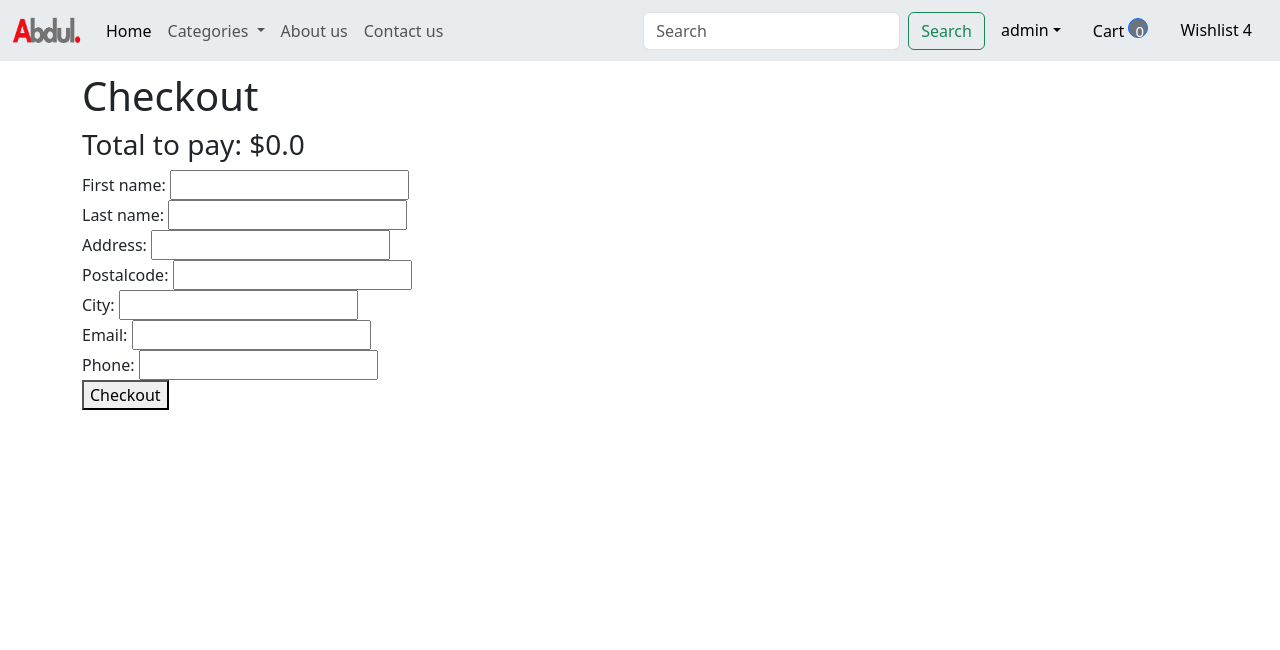
After one commit to zakus2023/cbn-django-ecommerce, a Django app: page /cart/checkout/ in a window 1280 px wide. The commit adds this page. Shown: the top 650 px of the page. Run offline with Django 5.2, Linux system fonts and the light colour scheme; a user stored in the database is signed in; data that the repository does not hold is empty.

Commit message:
up to created order

```diff
--- a/abdulprj/settings.py
+++ b/abdulprj/settings.py
@@ -29,6 +29,7 @@ ALLOWED_HOSTS = []
 
 CART_SESSION_ID = 'cart'
 SESSION_COOKIE_AGE = 86400
+LOGIN_URL = 'login'
 
 LOGOUT_REDIRECT_URL ='frontpage'
 LOGIN_REDIRECT_URL ='myaccount'
@@ -70,6 +71,7 @@ TEMPLATES = [
                 'django.template.context_processors.request',
                 'django.contrib.auth.context_processors.auth',
                 'django.contrib.messages.context_processors.messages',
+                'products.context_processors.cart_total_items',
             ],
         },
     },
--- a/frontpage/templates/frontpage/base.html
+++ b/frontpage/templates/frontpage/base.html
@@ -10,8 +10,6 @@
 
     <!-- This is copied from bootstrap cdn page -->
 
-
-
     <link
       href="https://cdn.jsdelivr.net/npm/bootstrap@5.3.3/dist/css/bootstrap.min.css"
       rel="stylesheet"
@@ -22,7 +20,6 @@
     <link rel="stylesheet" href="{% static 'app/css/owl.carousel.min.css' %}" />
     <link rel="stylesheet" href="{% static 'app/css/all.min.css' %}" />
     <link rel="stylesheet" href="{% static 'app/css/style.css' %}" />
-
 
     <title>Abdul-Mart | {% block title %}{% endblock %}</title>
   </head>
@@ -73,7 +70,12 @@
               <a class="nav-link" href="#">Contact us</a>
             </li>
           </ul>
-          <form method="get" action="/search" class="d-flex searchform" name="query">
+          <form
+            method="get"
+            action="/search"
+            class="d-flex searchform"
+            name="query"
+          >
             <input
               class="form-control me-2 searchinput"
               type="search"
@@ -81,9 +83,7 @@
               aria-label="Search"
               name="query"
             />
-            <button class="btn btn-outline-success">
-                Search
-              </button>
+            <button class="btn btn-outline-success">Search</button>
           </form>
         </div>
 
@@ -131,14 +131,37 @@
             </ul>
           </li>
           <li class="nav-item mx-2">
-            <a href="{% url 'view_cart_view' %}" class="nav-link text-black">Cart 4</a>
+            <a href="{% url 'view_cart_view' %}" class="nav-link text-black"
+              >Cart
+
+
+              <button
+                class="border border-primary rounded-circle bg-secondary text-white"
+                style="
+                  width: 20px;
+                  height: 20px;
+                  font-size: 15px;
+                  text-align: center;
+                "
+              >
+                {{cart_total_items}}
+              </button>
+
+
+
+              </a
+            >
           </li>
           <li class="nav-item mx-2">
             <a href="#" class="nav-link text-black">Wishlist 4</a>
           </li>
+          {% if request.user.is_vendor %}
           <li class="nav-item mx-2">
-            <a href="{% url 'mystore' %}" class="nav-link text-black">My Store</a>
+            <a href="{% url 'mystore' %}" class="nav-link text-black"
+              >My Store</a
+            >
           </li>
+          {% endif %}
           {% else %}
           <li class="nav-item mx-2">
             <a href="{% url 'login' %}" class="nav-link text-black">Login</a>
@@ -149,7 +172,6 @@
             >
           </li>
           {% endif %}
-
         </ul>
       </div>
     </nav>
@@ -176,5 +198,4 @@
   <script script="{% static 'app/js/all.min.js' %}"></script>
   <script script="{%static 'app/js/owl.carousel.min.js' %}"></script>
   <script script="{% static 'app/js/myscript.js' %}"></script>
-
 </html>
--- a/products/cart.py
+++ b/products/cart.py
@@ -53,3 +53,10 @@ class Cart(object):
             self.cart[str(p)]['product'] = Product.objects.get(pk=p)
 
         return int(sum(item['product'].price * item['quantity'] for item in self.cart.values())) / 100
+
+    def get_total_items(self):
+        return sum(item['quantity'] for item in self.cart.values())
+
+    def clear(self):
+        del self.session[settings.CART_SESSION_ID]
+        self.session.modified = True
--- /dev/null
+++ b/products/context_processors.py
@@ -0,0 +1,6 @@
+from .cart import Cart
+
+def cart_total_items(request):
+    cart = Cart(request)
+    total_items = len(cart) if request.user.is_authenticated else 0
+    return {'cart_total_items': total_items}
--- a/products/forms.py
+++ b/products/forms.py
@@ -1,12 +1,13 @@
 from django import forms
-from .models import Product
+from .models import Product, Order
 
 class ProductForm(forms.ModelForm):
     class Meta:
         model = Product
         fields=('categories', 'title', 'description', 'price', 'photo',)
-        widgets = {
-            'category': forms.Select(attrs={
-                'class': 'mb-3'
-            })
-        }
+
+
+class OrderForm(forms.ModelForm):
+    class Meta:
+        model = Order
+        fields = ('first_name', 'last_name', 'address', 'postalcode', 'city','email', 'phone',)
--- a/products/models.py
+++ b/products/models.py
@@ -1,6 +1,11 @@
 from django.db import models
 
 from django.contrib.auth.models import User
+
+from django.core.files import File
+
+from io import BytesIO
+from PIL import Image
 
 
 # Create your models here.
@@ -36,6 +41,7 @@ class Product(models.Model):
     description = models.TextField(blank=True)
     price = models.IntegerField()
     photo = models.ImageField(upload_to='photos/', default='photos/default_photo.jpg')
+    # thumbnail = models.ImageField(upload_to='photos/thumbnail/', blank=True, null=True)
     created_at = models.DateTimeField(auto_now=True)
     updated_at = models.DateTimeField(auto_now=True)
     status = models.CharField(max_length=50, choices=STATUS_CHOICES, default=ACTIVE)
@@ -48,3 +54,56 @@ class Product(models.Model):
 
     def display_price(self):
         return self.price / 100
+
+    # def get_thumbnail(self):
+    #     if self.thumbnail:
+    #         return self.thumbnail
+    #     else:
+    #         if self.image:
+    #             self.thumbnail = self.make_thumbnail(self.image)
+    #             self.save()
+    #             return self.thumbnail.url
+    #         else:
+    #             return 'https://placehold.co/600x400/png'
+
+    # def make_thumbnail(self, image, size=(300, 300)):
+    #     img = Image.open(image)
+    #     img.convert('RGB')
+    #     img.thumbnail(size)
+
+    #     thumb_io = BytesIO()
+    #     img.save(thumb_io, 'JPEG', quality=85)
+
+    #     thumbnail = File(thumb_io, name=image.name)
+
+    #     return thumbnail
+
+class Order(models.Model):
+    ORDERED = 'ordered'
+    SHIPPED = 'shipped'
+
+    STATUS_CHOICES = (
+        (ORDERED, 'Ordered'),
+        (SHIPPED, 'Shipped')
+    )
+
+    first_name = models.CharField(max_length=255)
+    last_name = models.CharField(max_length=255)
+    address = models.CharField(max_length=255)
+    postalcode = models.CharField(max_length=255)
+    city = models.CharField(max_length=255)
+    email = models.CharField(max_length=255)
+    phone = models.CharField(max_length=255)
+    paid_amount = models.IntegerField(blank=True, null=True)
+    is_paid = models.BooleanField(default=False)
+    merchant_id = models.CharField(max_length=255)
+    created_by = models.ForeignKey(User, related_name='orders', on_delete=models.SET_NULL, null=True)
+    created_at = models.DateTimeField(auto_now_add=True)
+
+    status = models.CharField(max_length=20, choices= STATUS_CHOICES, default=ORDERED)
+
+class OrderItem(models.Model):
+    order = models.ForeignKey(Order, related_name='items', on_delete=models.CASCADE)
+    product = models.ForeignKey(Product, related_name='items', on_delete=models.CASCADE)
+    price = models.IntegerField()
+    quantity = models.IntegerField(default=1)
--- /dev/null
+++ b/products/templates/products/checkout.html
@@ -0,0 +1,20 @@
+{% extends 'frontpage/base.html' %}
+<!--  -->
+
+{% load static %}
+<!--  -->
+{% block title %}Checkout{% endblock %}
+<!--  -->
+{% block content %}
+<div class="container">
+    <h1>Checkout</h1>
+
+    <h3>Total to pay: ${{cart.get_total_cost}}</h3>
+    <form action="." method="post">
+        {% csrf_token %}
+        <!--  -->
+        {{form}}
+        <button>Checkout</button>
+    </form>
+</div>
+{% endblock %}
--- a/products/urls.py
+++ b/products/urls.py
@@ -5,6 +5,7 @@ from . import views
 urlpatterns = [
     path('search/', views.search, name='search'),
     path('cart/', views.view_cart_view, name='view_cart_view'),
+    path('cart/checkout/', views.checkout, name='checkout'),
     path('update_quantity/<product_id>', views.update_quantity, name='update_quantity'),
     path('remove_item/<product_id>/', views.remove_item, name='remove_item'),
     path('add-to-cart/<int:product_id>', views.add_to_cart, name="add_to_cart"),
--- a/products/views.py
+++ b/products/views.py
@@ -1,6 +1,9 @@
 from django.shortcuts import render, get_object_or_404, redirect
-from . models import Category, Product
+from . models import Category, Product, Order, OrderItem
 from django.db.models import Q
+from django.contrib.auth.decorators import login_required
+from . forms import OrderForm
+
 
 from . cart import Cart
 
@@ -33,7 +36,8 @@ def add_to_cart(request, product_id):
 def view_cart_view(request):
     cart = Cart(request)
     return render(request, 'products/view_cart_view.html',{
-        'cart':cart
+        'cart':cart,
+
     })
 
 def remove_item(request, product_id):
@@ -62,3 +66,42 @@ def products(request, category_slug, slug):
     return render(request, 'products/products.html',{
         'product':product
     })
+
+@login_required
+def checkout(request):
+    cart = Cart(request)
+    if request.method == 'POST':
+
+        form = OrderForm(request.POST)
+
+        if form.is_valid():
+            total_price = 0
+
+            for item in cart:
+                product = item['product']
+                total_price += product.price * int(item['quantity'])
+
+
+
+            order = form.save(commit=False)
+            order.created_by = request.user
+            order.paid_amount = total_price
+            order.save()
+
+            for item in cart:
+                product = item['product']
+                quantity = int(item['quantity'])
+                price = product.price * quantity
+
+            item = OrderItem.objects.create(order=order, product=product, price=price, quantity=quantity)
+            cart.clear()
+
+            return redirect('myaccount')
+
+    else:
+        form = OrderForm()
+
+    return render(request, 'products/checkout.html',{
+        'cart':cart,
+        'form':form
+    })
--- a/userprofile/models.py
+++ b/userprofile/models.py
@@ -5,5 +5,6 @@ from django.contrib.auth.models import User
 
 class Userprofile(models.Model):
     user = models.OneToOneField(User, related_name='userprofile', on_delete=models.CASCADE)
+    is_vendor = models.BooleanField(default=False)
     def __str__(self):
         return self.user.username
```
Also changed, not shown: products/admin.py (+9 -1 lines), products/templates/products/view_cart_view.html (+28 -12 lines), media/photos/house4_AUvuOtL.jpg (added), products/migrations/0004_product_thumbnail.py (added), products/migrations/0005_remove_product_thumbnail_order_orderitem.py (added), userprofile/migrations/0002_userprofile_is_vendor.py (added).
